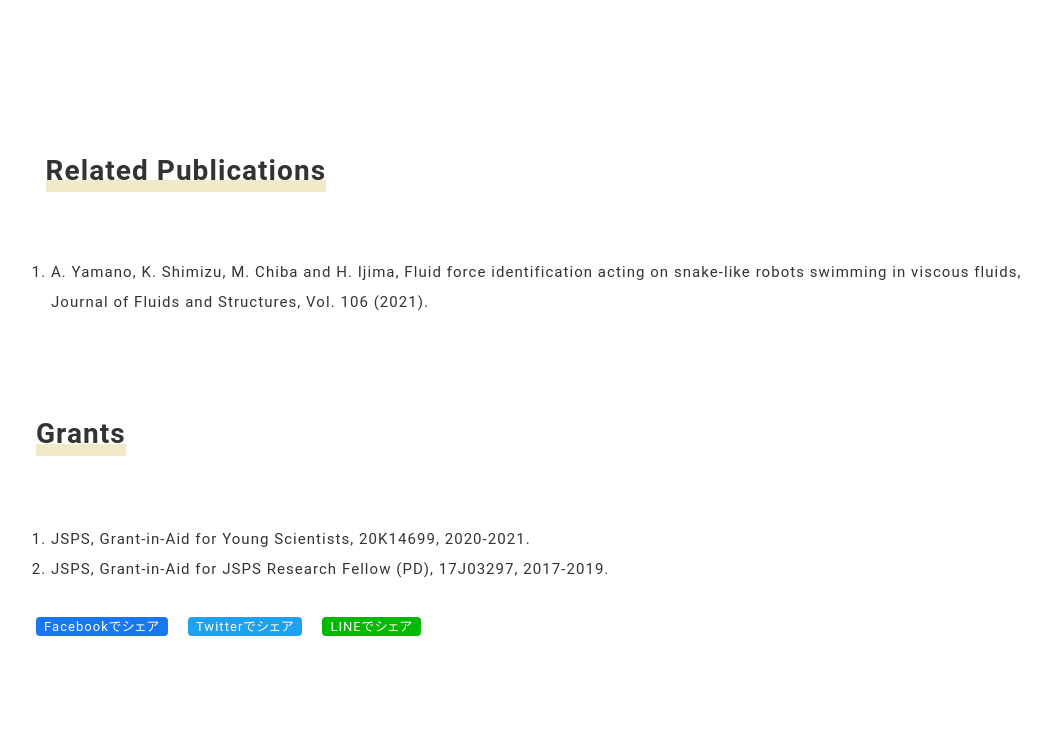
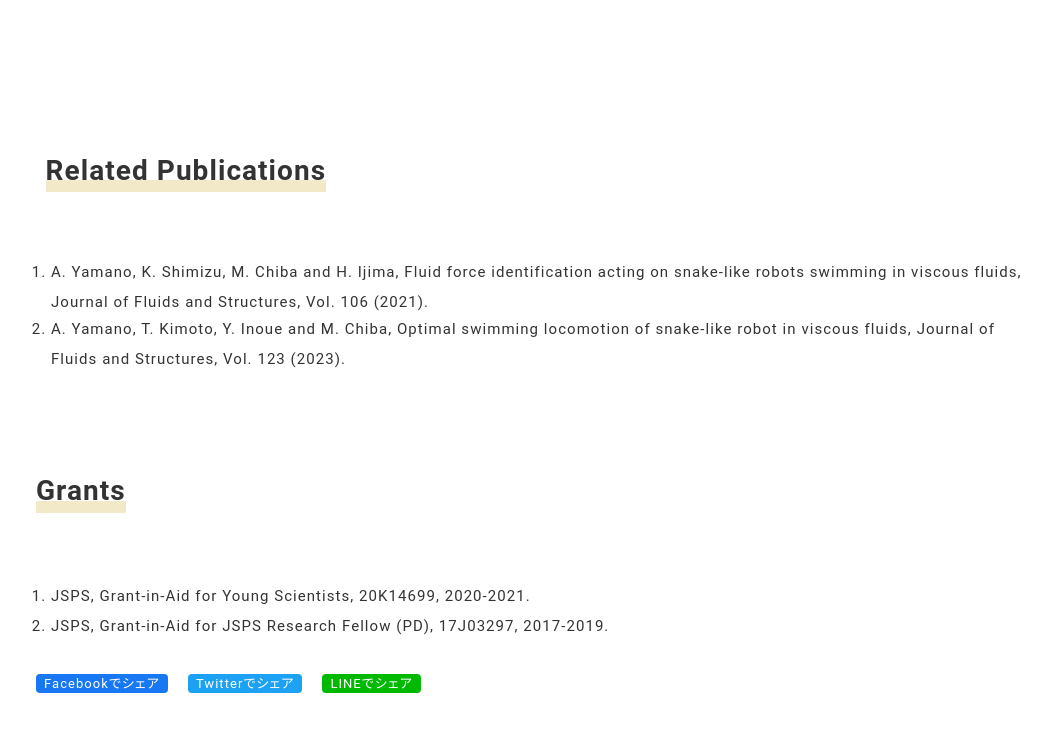
Before and after one commit to KRproject-tech/KRproject-tech.github.io, a plain HTML site: page Research_1/index.html in a window 1280 px wide. Shown: the part 3331-4062 px from the top of the page, without its empty margins (104-1165 px from the left). Drawn offline with Linux system fonts and the light colour scheme.

Commit message:
Update index.html

```diff
--- a/Research_1/index.html
+++ b/Research_1/index.html
@@ -45,6 +45,7 @@
 <h2 class="ttl__style01">Related Publications</h2>
 <ol>
 <li><a href="https://doi.org/10.1016/j.jfluidstructs.2021.103351" title="Journal of Fluids and Structures" class="linkhover" target="_blank" rel="noopener">A. Yamano, K. Shimizu, M. Chiba and H. Ijima, Fluid force identification acting on snake-like robots swimming in viscous fluids, Journal of Fluids and Structures, Vol. 106 (2021).</a></li>
+<li><a href="https://doi.org/10.1016/j.jfluidstructs.2023.104007" title="Journal of Fluids and Structures" class="linkhover" target="_blank" rel="noopener">A. Yamano, T. Kimoto, Y. Inoue and M. Chiba, Optimal swimming locomotion of snake-like robot in viscous fluids, Journal of Fluids and Structures, Vol. 123 (2023).</a></li>
 </ol>
 <h2 class="ttl__style01"><span>Grants</span></h2>
 <ol>
```
